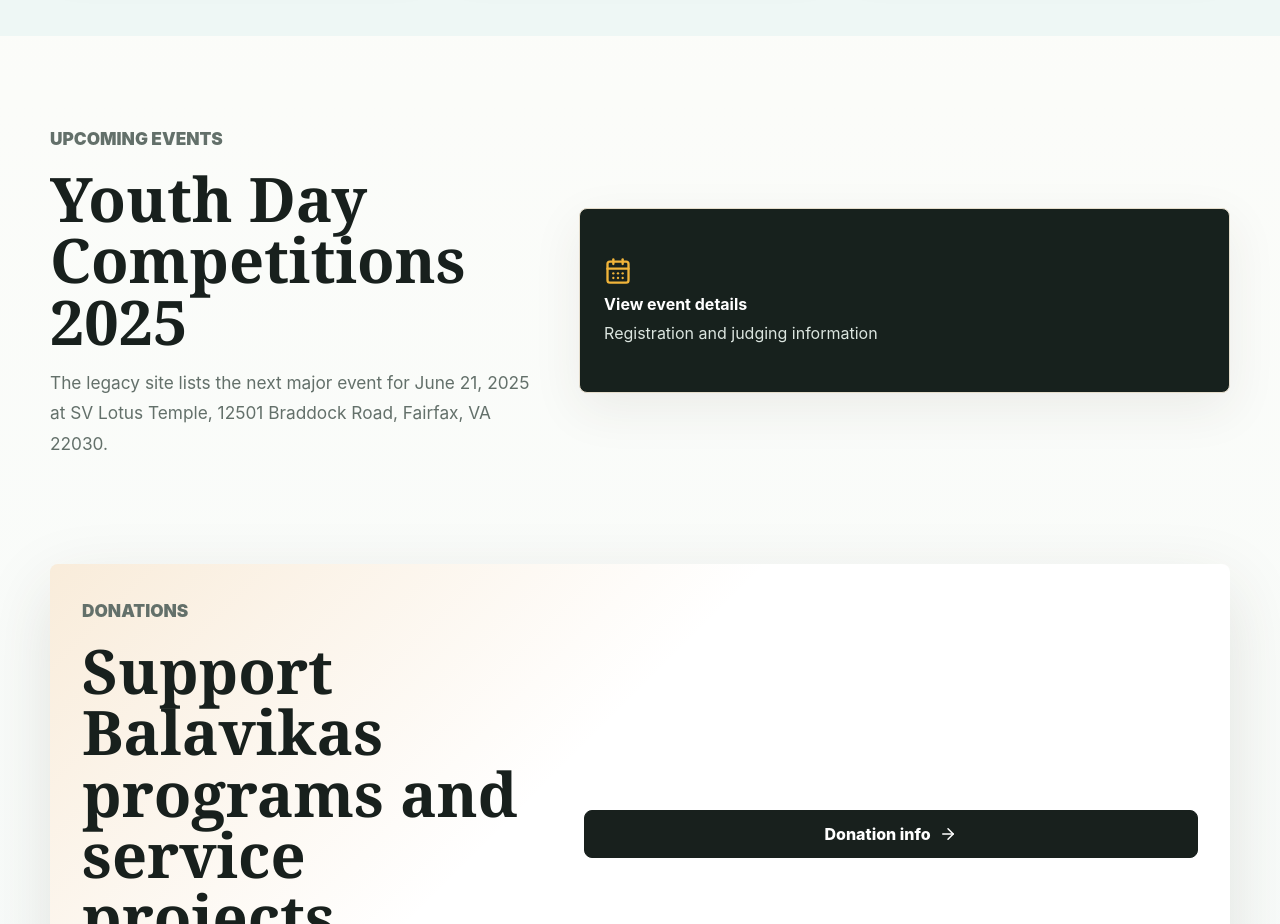
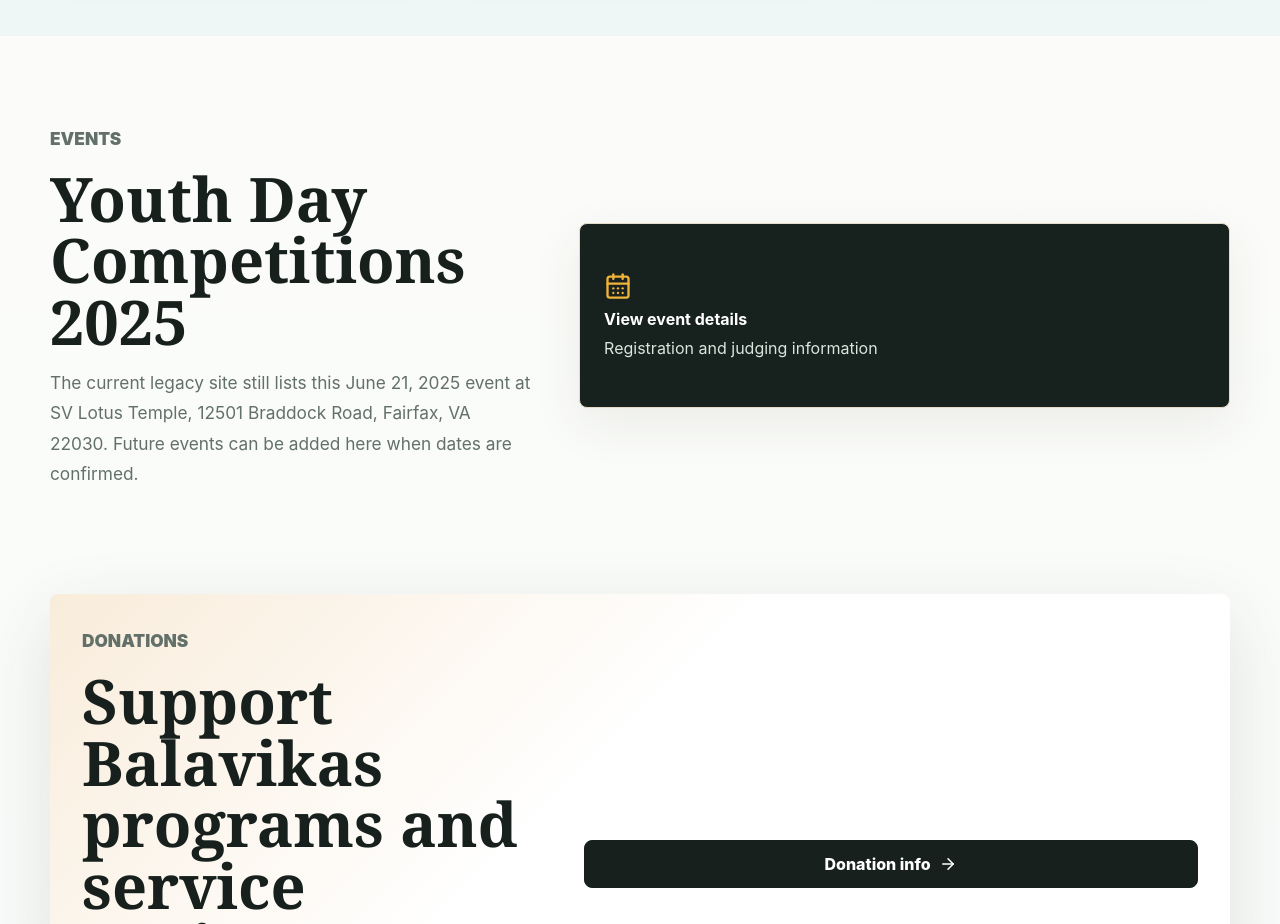
Before and after one commit to duddellasiri/balavikas-website-modern, a React (Vite) app: page / in a window 1280 px wide. Shown: the part 3520-4444 px from the top of the page. Built offline with nearby package versions, Linux system fonts and the light colour scheme.

Commit message:
Clarify archived event timing

```diff
--- a/src/main.tsx
+++ b/src/main.tsx
@@ -203,11 +203,12 @@
 
       <section id="events" className="section events">
         <div>
-          <p className="eyebrow">Upcoming Events</p>
+          <p className="eyebrow">Events</p>
           <h2>Youth Day Competitions 2025</h2>
           <p>
-            The legacy site lists the next major event for June 21, 2025 at SV Lotus Temple,
-            12501 Braddock Road, Fairfax, VA 22030.
+            The current legacy site still lists this June 21, 2025 event at SV Lotus Temple,
+            12501 Braddock Road, Fairfax, VA 22030. Future events can be added here when dates are
+            confirmed.
           </p>
         </div>
         <a
```
